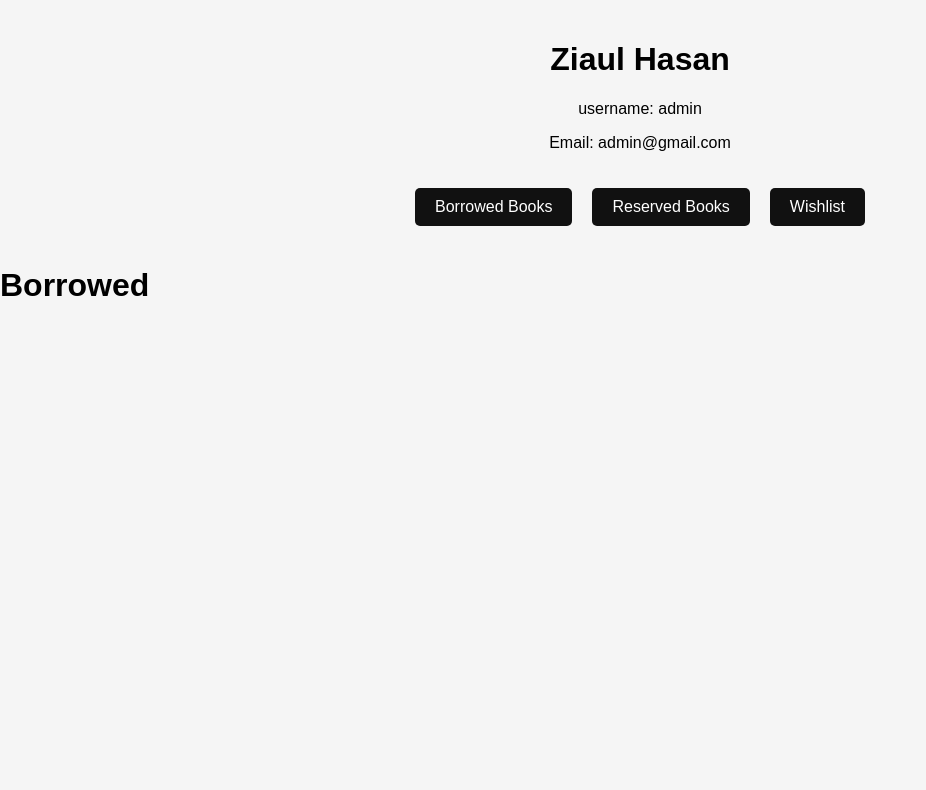
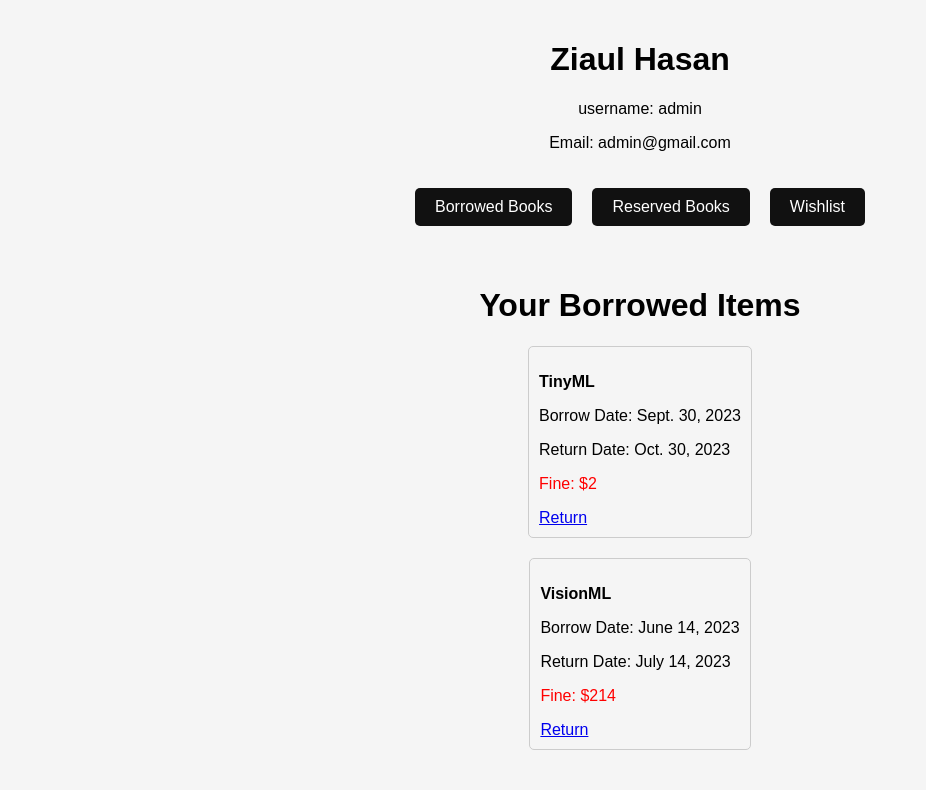
Before and after one commit to mzhasan00/DjangoLibrary, a Django app: page /borrowed in a window 1280 px wide. Shown: the part 54-844 px from the top of the page, without its empty margins (0-926 px from the left). Before the commit the page ends 350 px from the top, so only its background shows below. Run offline with Django 4.2, Linux system fonts and the light colour scheme; a user stored in the database is signed in; data comes from the database, SQL or seed files in the repository; both versions use the stored data as it was after the commit.

Commit message:
almost done

```diff
--- a/library/models.py
+++ b/library/models.py
@@ -21,3 +21,21 @@ class Borrowed(models.Model):
 
     def __str__(self):
         return f"{self.user.username} borrowed {self.book.title} on {self.borrow_date}"
+
+
+class Reserved(models.Model):
+    book = models.ForeignKey(Book, on_delete=models.CASCADE)
+    user = models.ForeignKey(User, on_delete=models.CASCADE)
+    borrow_date = models.DateField()
+
+    def __str__(self):
+        return f"{self.user.username} borrowed {self.book.title} on {self.borrow_date}"
+
+
+class Wishlist(models.Model):
+    book = models.ForeignKey(Book, on_delete=models.CASCADE)
+    user = models.ForeignKey(User, on_delete=models.CASCADE)
+    borrow_date = models.DateField()
+
+    def __str__(self):
+        return f"{self.user.username} borrowed {self.book.title} on {self.borrow_date}"
--- a/library/templates/library/3signup.html
+++ b/library/templates/library/3signup.html
@@ -8,7 +8,9 @@
 <form action="signup", method="post">
     {% csrf_token %}
     <input type="text", name="username", placeholder="Username">
+</br><h2></h2>
     <input type="password", name="password", placeholder="Password">
+</br><h2></h2>
     <button type="submit">Submit</button>
 </form>
 {% endblock %}
--- a/library/templates/library/4profile.html
+++ b/library/templates/library/4profile.html
@@ -66,6 +66,19 @@
             cursor: pointer;
             text-decoration: none;
         }
+
+        .borrowed-item {
+            margin-bottom: 20px;
+            padding: 10px;
+            border: 1px solid #ccc;
+            border-radius: 5px;
+        }
+        .book-title {
+            font-weight: bold;
+        }
+        .fine-amount {
+            color: red;
+        }
     </style>
 </head>
 <body>
@@ -92,7 +105,11 @@
         </div>
     </div>
 
-    {% block div %}
-    {% endblock %}
+    <div class="content-container">
+        {% block div %}
+        {% endblock %}
+    </div>
+
+
 </body>
 </html>
--- a/library/templates/library/6borrowed.html
+++ b/library/templates/library/6borrowed.html
@@ -1,7 +1,17 @@
 {% extends 'library/4profile.html' %}
 
 {% block div %}
-<div>
-    <h1>Borrowed</h1>
-</div>
+<h1>Your Borrowed Items</h1>
+{% for item in borrowed_items %}
+    <div class="borrowed-item">
+        <p class="book-title">{{ item.book.title }}</p>
+        <p>Borrow Date: {{ item.borrow_date }}</p>
+        <p>Return Date: {{ item.return_date }}</p>
+        <p class="fine-amount">Fine: ${{ item.fine }}</p>
+        <a href="{% url 'return_book' item.id %}">Return</a>
+    </div>
+{% empty %}
+    <p>You haven't borrowed any items yet.</p>
+{% endfor %}
+
 {% endblock %}
--- a/library/urls.py
+++ b/library/urls.py
@@ -10,5 +10,12 @@ urlpatterns = [
     path('borrowed', views.borrowed, name='borrowed'),
     path('reserved', views.reserved, name='reserved'),
     path('wishlist', views.wishlist, name='wishlist'),
-    path('books', views.books, name='books')
+    path('books', views.books, name='books'),
+    path("borrow/<int:id>", views.borrow, name="borrow"),
+    path("reserv/<int:id>", views.reserve, name="reserve"),
+    path("wish/<int:id>", views.wish, name="wish"),
+    path("return_book/<int:id>", views.return_book, name="return_book"),
+    path("remove_reserve/<int:id>", views.remove_reserve, name="remove_reserve")
+
+
 ]
--- a/library/views.py
+++ b/library/views.py
@@ -1,4 +1,5 @@
-from datetime import timezone
+from datetime import timezone, date, timedelta
+import datetime
 from django.shortcuts import redirect, render
 from django.http import HttpResponse, HttpResponseRedirect
 from django.urls import reverse
@@ -6,8 +7,10 @@ from .forms import RegistrationForm
 from django.contrib import messages
 from django.contrib.auth.forms import AuthenticationForm
 from django.contrib.auth import authenticate, login, logout
-from .models import Book, Borrowed  # Import your Book model
+from .models import Book, Borrowed, Reserved, Wishlist
 from django.db.models import Q  # Import Q for complex queries
+from django.contrib.auth.decorators import login_required
+
 
 # Create your views here.
 
@@ -22,9 +25,10 @@ def register(request):
             user = form.save()
             return HttpResponseRedirect(reverse("signup"))
             messages.success(request, "Registration successful!")
-    else:
-        form = RegistrationForm()
-        messages.error(request, "Registration failed. Please correct the errors.")  # Error message
+        else:
+            form = RegistrationForm()
+            return render(request, 'library/2register.html', {'form': form, 'message': "Invalid Information"})
+    form = RegistrationForm()
     return render(request, 'library/2register.html', {'form': form})
 
 def signup(request):
@@ -62,31 +66,75 @@ def signout(request):
                 "message": "Logged Out"
             })
 
+# def borrowed(request):
+#     if not request.user.is_authenticated:
+#         return HttpResponseRedirect(reverse("signup"))
+
+#     user = request.user  # Get the currently logged-in user
+#     borrowed_items = Borrowed.objects.filter(user=user)
+
+#     context = {
+#         'borrowed_items': borrowed_items,
+#     }
+#     return render(request, 'library/6borrowed.html', context)
+
+
+
+def numOfDays(date1, date2):
+  #check which date is greater to avoid days output in -ve number
+    if date2 > date1:
+        return (date2-date1).days
+    else:
+        return (date1-date2).days
+
+
 def borrowed(request):
     if not request.user.is_authenticated:
         return HttpResponseRedirect(reverse("signup"))
 
+    user = request.user
+    borrowed_items = Borrowed.objects.filter(user=user)
 
-    if request.method == "POST":
-        book = Book.objects.get()
-        borrow_date = timezone.now()  # You can use any method to get the current date
-        borrowed_book = Borrowed(book=book, user=request.user, borrow_date=borrow_date)
-        borrowed_book.save()
-        book.availability_status -= 1
-        book.save()
-        return HttpResponseRedirect(reverse("books"))
+    for item in borrowed_items:
 
-    return render(request, 'library/6borrowed.html')
+        day1 = datetime.datetime.now()
+        day2 = item.borrow_date
+        date1 = date(day1.year, day1.month, day1.day)
+        date2 = date(day2.year, day2.month, day2.day)
+        item.fine = numOfDays(date1, date2) * 2
+        item.return_date = item.borrow_date+timedelta(days=30)
+
+    context = {
+        'borrowed_items': borrowed_items
+    }
+    return render(request, 'library/6borrowed.html', context)
+
 
 def reserved(request):
     if not request.user.is_authenticated:
         return HttpResponseRedirect(reverse("signup"))
-    return render(request, 'library/7reserved.html')
+
+    user = request.user  # Get the currently logged-in user
+    reserved_items = Reserved.objects.filter(user=user)
+
+    context = {
+        'reserved_items': reserved_items
+    }
+
+    return render(request, 'library/7reserved.html', context)
 
 def wishlist(request):
     if not request.user.is_authenticated:
         return HttpResponseRedirect(reverse("signup"))
-    return render(request, 'library/8wishlist.html')
+
+    user = request.user  # Get the currently logged-in user
+    wished_items = Wishlist.objects.filter(user=user)
+
+    context = {
+        'wished_items': wished_items
+    }
+
+    return render(request, 'library/8wishlist.html', context)
 
 def books(request):
     if not request.user.is_authenticated:
@@ -99,3 +147,44 @@ def books(request):
     else:
         books = Book.objects.all()
     return render(request, 'library/9books.html', {'books': books})
+
+
+
+def borrow(request, id):
+
+    if request.method == "POST":
+        bookx = Book.objects.get(pk=id)
+        userx = request.user
+        borrowed = Borrowed(book=bookx, user=userx, borrow_date=datetime.datetime.now())
+        bookx.num_books_available -= 1
+        bookx.save()
+        borrowed.save()
+    return HttpResponseRedirect(reverse("books"))
+
+
+def reserve(request, id):
+
+    if request.method == "POST":
+        bookx = Book.objects.get(pk=id)
+        userx = request.user
+        reserved = Reserved(book=bookx, user=userx, borrow_date=datetime.datetime.now())
+        reserved.save()
+    return HttpResponseRedirect(reverse("books"))
+
+def wish(request, id):
+
+    if request.method == "POST":
+        bookx = Book.objects.get(pk=id)
+        userx = request.user
+        wished = Wishlist(book=bookx, user=userx, borrow_date=datetime.datetime.now())
+        wished.save()
+    return HttpResponseRedirect(reverse("books"))
+
+
+def return_book(request, id):
+    item = Borrowed.objects.get(pk = id).delete()
+    return HttpResponseRedirect(reverse("borrowed"))
+
+def remove_reserve(request, id):
+    item = Borrowed.objects.get(pk = id).delete()
+    return HttpResponseRedirect(reverse("reserved"))
```
Also changed, not shown: library/admin.py (+9 -1 lines), library/templates/library/7reserved.html (+17 -2 lines), library/templates/library/8wishlist.html (+8 -1 lines), library/templates/library/9books.html (+8 -4 lines), db.sqlite3, library/migrations/0003_wishlist_reserved.py (added).
